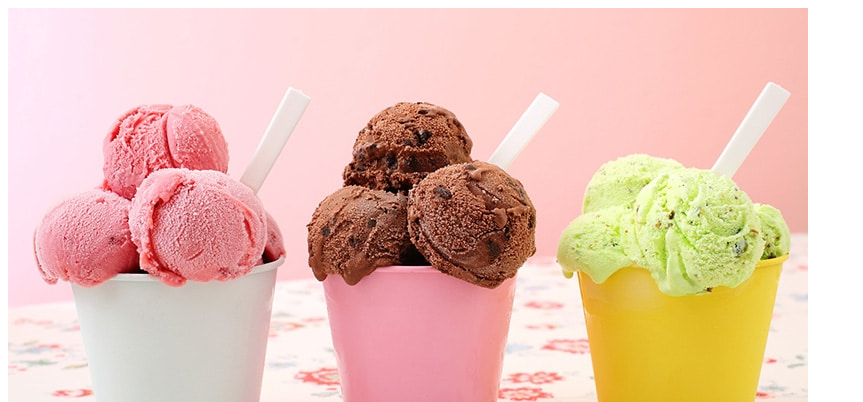
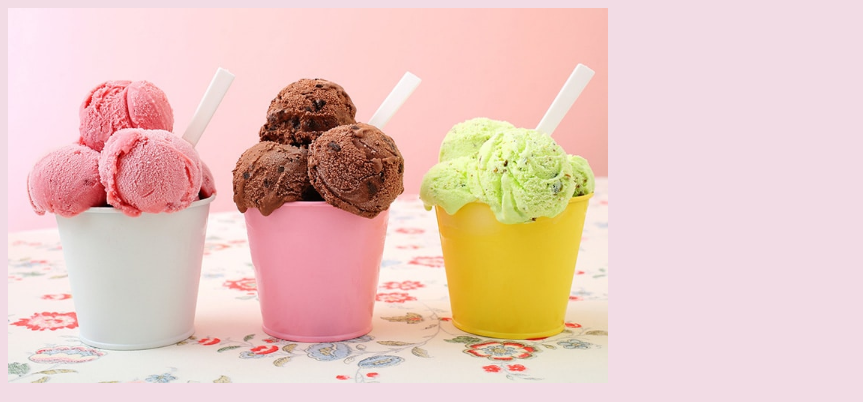
Before and after one commit to garciaalvh/pagina-web, a plain HTML site: page index.html in a window 1280 px wide. Shown: the top 402 px of the page, without its empty margins (0-863 px from the left). Drawn offline with Linux system fonts and the light colour scheme.

Commit message:
he aniadido css

```diff
--- /dev/null
+++ b/css/main.css
@@ -0,0 +1,7 @@
+body{
+	background-color: #F2DCE5;
+	color: black;
+}
+img{
+	width: 600px;
+}
--- a/index.html
+++ b/index.html
@@ -2,6 +2,7 @@
 <html>
 	<head>
 		<meta charset="utf-8">
+		<link rel="stylesheet" href="css/main.css">
 		<title>Mi primera página web</title>
 	</head>
 	<body>
```
